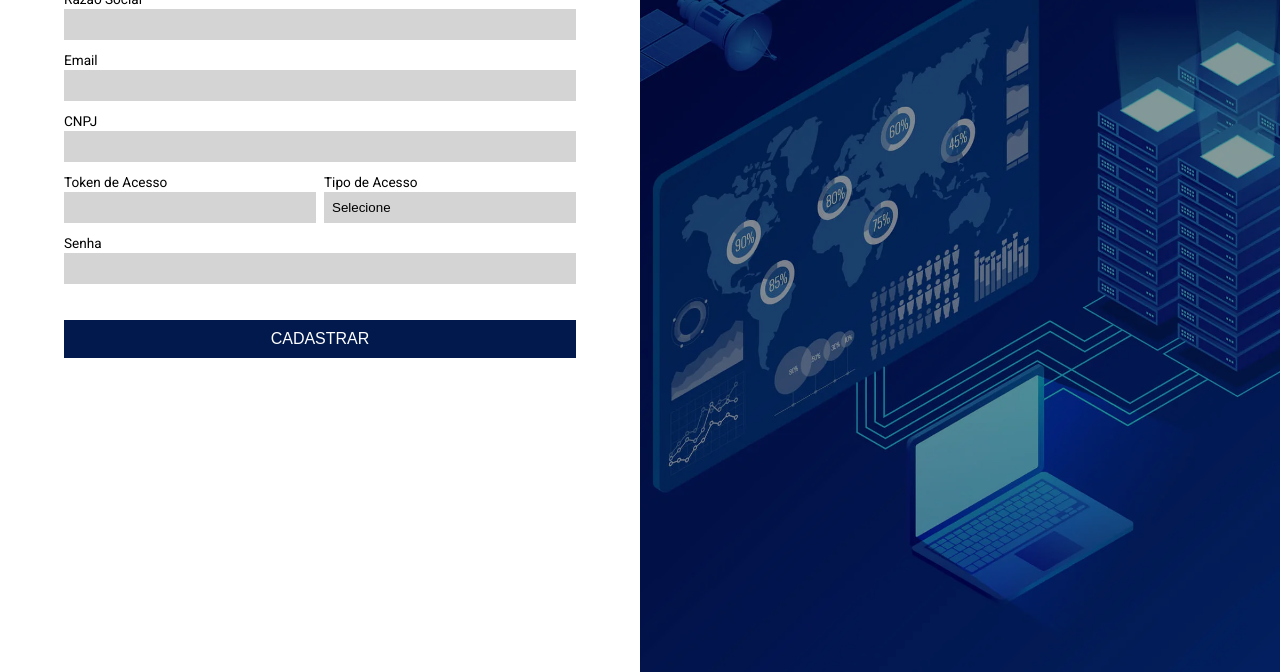
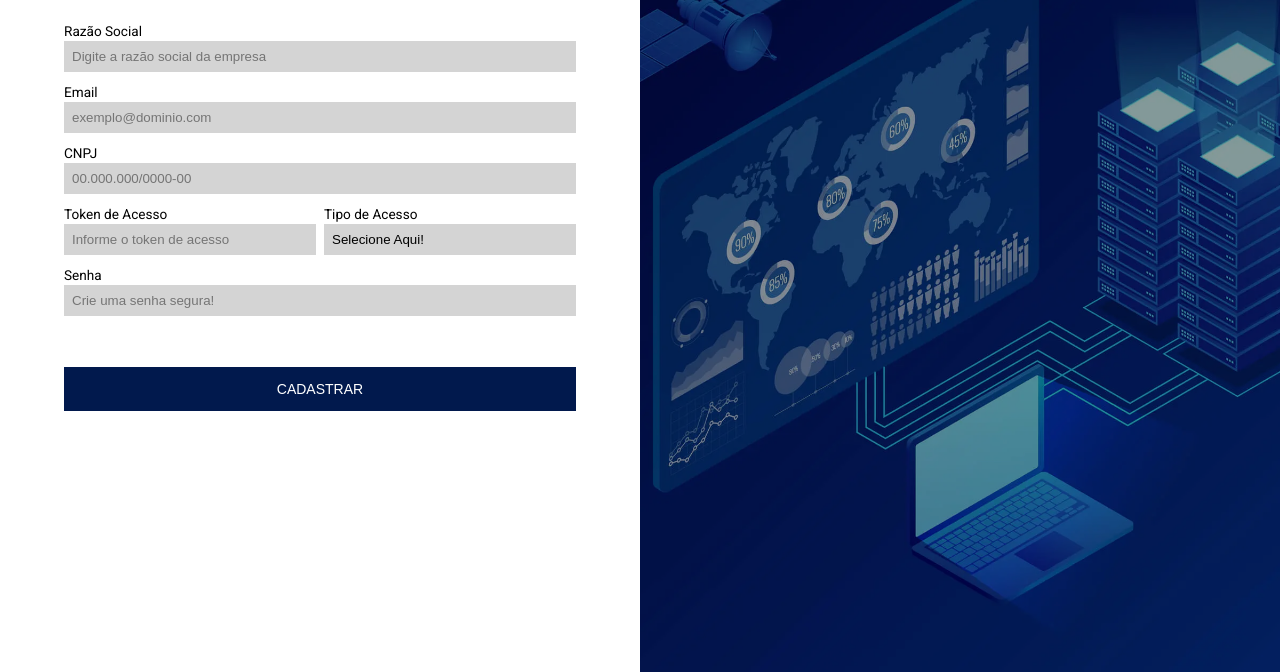
Before and after one commit to Infra-Watch/iw-appweb, a website: page public/cadastro.html in a window 1280 px wide. Shown: the part 128-800 px from the top of the page. Drawn offline with Linux system fonts and the light colour scheme.

Commit message:
:wrench: fix: Telas de Login e Cadastro | Ajustando formulário

```diff
--- a/public/cadastro.html
+++ b/public/cadastro.html
@@ -5,40 +5,41 @@
     <meta charset="UTF-8">
     <meta name="viewport" content="width=device-width, initial-scale=1.0">
     <link rel="stylesheet" href="css/cadastro.css">
-    <title>Cadastro - InfraWatch</title>
+    <link rel="icon" href="assets/imagens/logo-infrawatch.png">
+    <title>Cadastro InfraWatch</title>
 </head>
 
 <body>
     <div class="main-cadastro">
-        <a href="#" class="top-arrow">←</a>
+        <a href="login.html" class="top-arrow">←</a>
         <div class="left-cadastro">
             <div class="card-cadastro">
                 <h1><span class="underline">Ca</span>dastro</h1>
 
                 <div class="text-field">
                     <label for="razao">Razão Social</label>
-                    <input type="text" name="razao" id="razao">
+                    <input type="text" name="razao" id="razao" placeholder="Digite a razão social da empresa">
                 </div>
 
                 <div class="text-field">
                     <label for="email">Email</label>
-                    <input type="email" name="email" id="email">
+                    <input type="email" name="email" id="email" placeholder="exemplo@dominio.com">
                 </div>
 
                 <div class="text-field">
                     <label for="cnpj">CNPJ</label>
-                    <input type="text" name="cnpj" id="cnpj">
+                    <input type="text" name="cnpj" id="cnpj" placeholder="00.000.000/0000-00">
                 </div>
 
                 <div class="dual-field">
                     <div class="text-field small">
                         <label for="token">Token de Acesso</label>
-                        <input type="text" name="token" id="token">
+                        <input type="text" name="token" id="token" placeholder="Informe o token de acesso">
                     </div>
                     <div class="text-field small">
                         <label for="tipo">Tipo de Acesso</label>
                         <select name="tipo" id="tipo">
-                            <option value="" disabled selected>Selecione</option>
+                            <option value="" disabled selected>Selecione Aqui!</option>
                             <option value="admin">Batatinha</option>
                             <option value="usuario">Sudo</option>
                         </select>
@@ -47,10 +48,10 @@
 
                 <div class="text-field">
                     <label for="senha">Senha</label>
-                    <input type="password" name="senha" id="senha">
+                    <input type="password" name="senha" id="senha" placeholder="Crie uma senha segura!">
                 </div>
 
-                <button class="btn-cadastro">Cadastrar</button>
+                <button class="button" style="vertical-align:middle"><span>Cadastrar</span></button>
             </div>
         </div>
         <div class="right-cadastro"></div>
--- a/public/css/cadastro.css
+++ b/public/css/cadastro.css
@@ -38,7 +38,7 @@ body * {
     width: 80%;
     display: flex;
     flex-direction: column;
-    margin-top: 0;
+    margin-top: 5%;
 }
 
 .card-cadastro > h1 {
@@ -65,12 +65,18 @@ body * {
 .top-arrow {
     position: fixed;
     left: 70px;
-    font-size: 24px;
+    font-size: 30px;
     text-decoration: none;
     color: #000266;
     z-index: 1000;
     cursor: pointer;
 }
+
+.top-arrow:hover{
+    color: #020b1e;
+    transition: 0.6s ease-out;
+}
+
 
 .text-field > input,
 .text-field > select {
@@ -89,10 +95,13 @@ body * {
     font-size: 0.85rem;
 }
 
-.btn-cadastro {
+.button {
+    display: inline-block;
+    text-align: center;
+    font-size: 14px;
     width: 100%;
-    padding: 10px;
-    margin: 15px 0;
+    padding: 14px;
+    margin: 20px 0;
     border: none;
     border-radius: 0px;
     font-weight: 400;
@@ -100,8 +109,30 @@ body * {
     color: #fff;
     background: #01194D;
     cursor: pointer;
-    margin-top: 30px;
-    font-size: 1rem;
+    margin-top: 45px;
+}
+
+.button span {
+    display: inline-block;
+    position: relative;
+    transition: 0.5s;
+}
+
+.button span:after {
+    content: '\00bb';
+    position: absolute;
+    opacity: 0;
+    right: -20px;
+    transition: 0.5s;
+}
+
+.button:hover span {
+    padding-right: 25px;
+}
+
+.button:hover span:after {
+    opacity: 1;
+    right: 0;
 }
 
 .dual-field {
--- a/public/css/login.css
+++ b/public/css/login.css
@@ -3,7 +3,7 @@
 body {
     margin: 0;
     font-family: 'Roboto', sans-serif;
-     overflow: hidden;
+    overflow: hidden;
 }
 
 body * {
@@ -22,7 +22,7 @@ body * {
     background: #fff;
     display: flex;
     justify-content: center;
-     align-items: flex-start;
+    align-items: flex-start;
 }
 
 .right-login {
@@ -37,11 +37,11 @@ body * {
     width: 70%;
     display: flex;
     flex-direction: column;
-     margin-top: 50px;
+    margin-top: 50px;
 
 }
 
-.card-login > h1 {
+.card-login>h1 {
     color: #000266;
     font-weight: 700;
     margin-bottom: 50px;
@@ -66,26 +66,34 @@ body * {
     left: 100px;
     font-size: 30px;
     text-decoration: none;
-   color: #000266;
+    color: #000266;
     z-index: 1000;
     cursor: pointer;
 }
 
-.text-field > input {
+.top-arrow:hover{
+    color: #020b1e;
+    transition: 0.6s ease-out;
+}
+
+.text-field>input {
     width: 100%;
     border: none;
     padding: 12px;
     background: #D4D4D4;
-    font-size: 12pt;
+    font-size: 10pt;
     outline: none;
 }
 
-.text-field > label {
+.text-field>label {
     color: #000;
     margin-bottom: 2px;
 }
 
-.btn-login {
+.button {
+    display: inline-block;
+    text-align: center;
+    font-size: 14px;
     width: 100%;
     padding: 14px;
     margin: 20px 0;
@@ -99,31 +107,59 @@ body * {
     margin-top: 45px;
 }
 
+.button span {
+    display: inline-block;
+    position: relative;
+    transition: 0.5s;
+}
+
+.button span:after {
+    content: '\00bb';
+    position: absolute;
+    opacity: 0;
+    right: -20px;
+    transition: 0.5s;
+}
+
+.button:hover span {
+    padding-right: 25px;
+}
+
+.button:hover span:after {
+    opacity: 1;
+    right: 0;
+}
+
 .texto {
     color: #50a19f;
     font-size: 15px;
     cursor: pointer;
-     margin-left: 35%;
-
+    margin-left: 35%;
 }
 
-@media only screen and (max-width:950px){
-    .card-login{
+.texto:hover {
+    color: #01194D;
+    transition: 0.6s ease-out;
+}
+
+@media only screen and (max-width:950px) {
+    .card-login {
         width: 85%;
     }
 }
 
-@media only screen and (max-width:600px){
-    .main-login{
+@media only screen and (max-width:600px) {
+    .main-login {
         flex-direction: column;
     }
 
-    .left-login, .right-login{
+    .left-login,
+    .right-login {
         width: 100%;
         height: auto;
     }
 
-    .card-login{
+    .card-login {
         width: 90%;
         margin: 40px 0;
     }
```
Also changed, not shown: public/login.html (+10 -9 lines).
